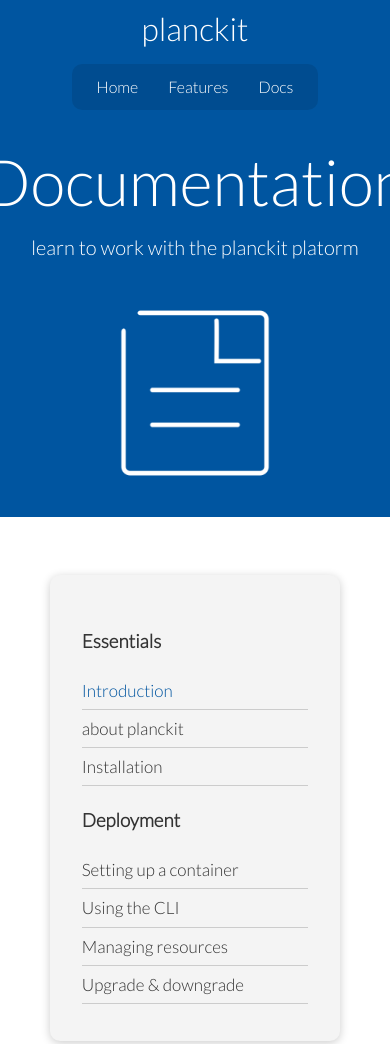
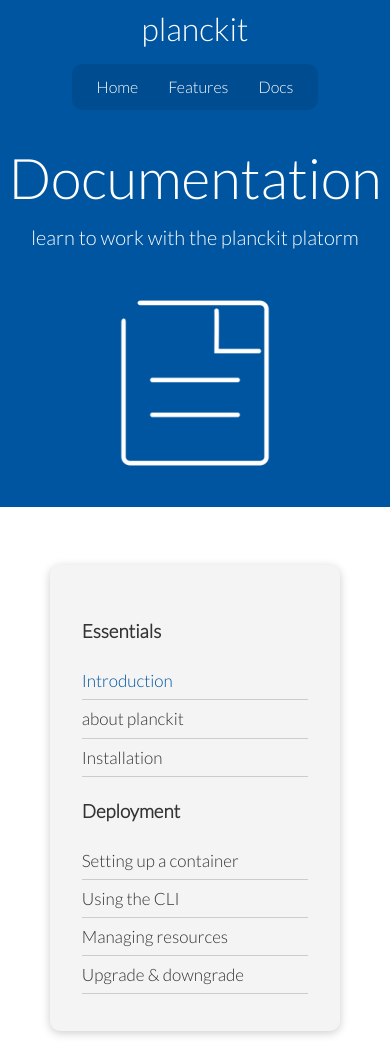
Before and after one commit to alinoorul/planckit-cloud, a plain HTML site: page docs.html in a window 390 px wide. Shown: the top 1044 px of the page. Drawn offline with Linux system fonts and the light colour scheme.

Commit message:
mobile optimization

```diff
--- a/css/styles.css
+++ b/css/styles.css
@@ -330,4 +330,7 @@ code, pre {
     .hero-form {
         width: 300px;
     }
+    .xl {
+        font-size: 3.5rem;
+    }
 }
```
